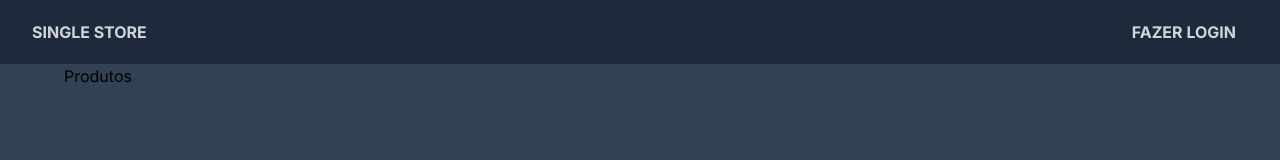
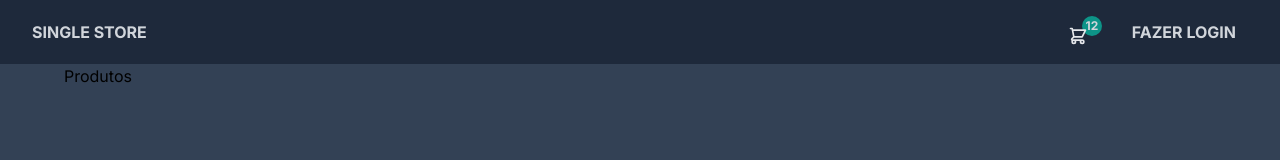
Before and after one commit to VictorDPA/single-commerce, a Next.js app: page /pages/product in a window 1280 px wide. Shown: the top 160 px of the page. Built offline with nearby package versions, Linux system fonts and the light colour scheme; no server answers.

Commit message:
Feat(CartButton): stylish and creation Chrous(NavBar): added CartButton

```diff
--- /dev/null
+++ b/src/app/components/CartBtn.tsx
@@ -0,0 +1,23 @@
+export default function CartButton() {
+  return (
+    <div className="flex items-center gap-2 cursor-pointer relative mt-2">
+      <svg
+        xmlns="http://www.w3.org/2000/svg"
+        className="h-5 w-5 text-gray-200"
+        fill="none"
+        viewBox="0 0 24 24"
+        stroke="currentColor"
+      >
+        <path
+          strokeLinecap="round"
+          strokeLinejoin="round"
+          strokeWidth="2"
+          d="M3 3h2l.4 2M7 13h10l4-8H5.4M7 13L5.4 5M7 13l-2.293 2.293c-.63.63-.184 1.707.707 1.707H17m0 0a2 2 0 100 4 2 2 0 000-4zm-8 2a2 2 0 11-4 0 2 2 0 014 0z"
+        />
+      </svg>
+      <span className="text-xs font-bold bg-teal-600 rounded-full h-5 w-5 flex items-center justify-center absolute -right-3.5 -top-2.5 -z-10">
+        12{/* {useStore((state) => state.totalItems)} */}
+      </span>
+    </div>
+  );
+}
--- a/src/app/components/Navbar.tsx
+++ b/src/app/components/Navbar.tsx
@@ -1,7 +1,11 @@
 import Link from "next/link";
 import { SignedIn, SignedOut, UserButton, SignInButton } from "@clerk/nextjs";
+import { useCartStore } from "@/store";
+import CartButton from "./CartBtn";
 
 export default function Navbar() {
+  // const useStore = useCartStore();
+
   return (
     <nav className="fixed top-0 w-full flex item-center py-2 px-8 justify-between z-50 bg-slate-800 text-gray-300">
       <Link
@@ -11,6 +15,7 @@ export default function Navbar() {
         Single Store
       </Link>
       <div className="flex items-center gap-8 ">
+        <CartButton />
         <SignedIn>
           <UserButton />
         </SignedIn>
```
